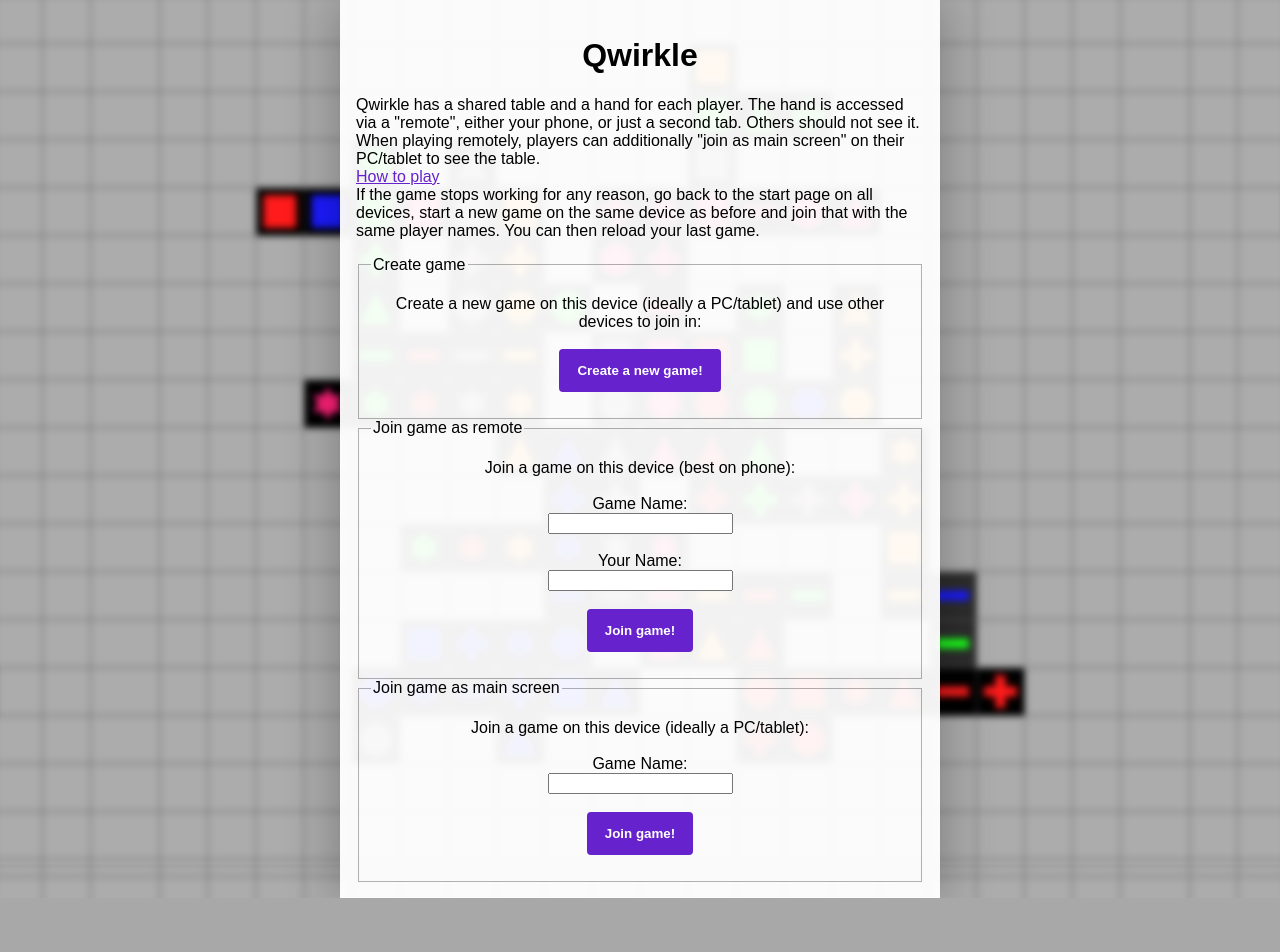
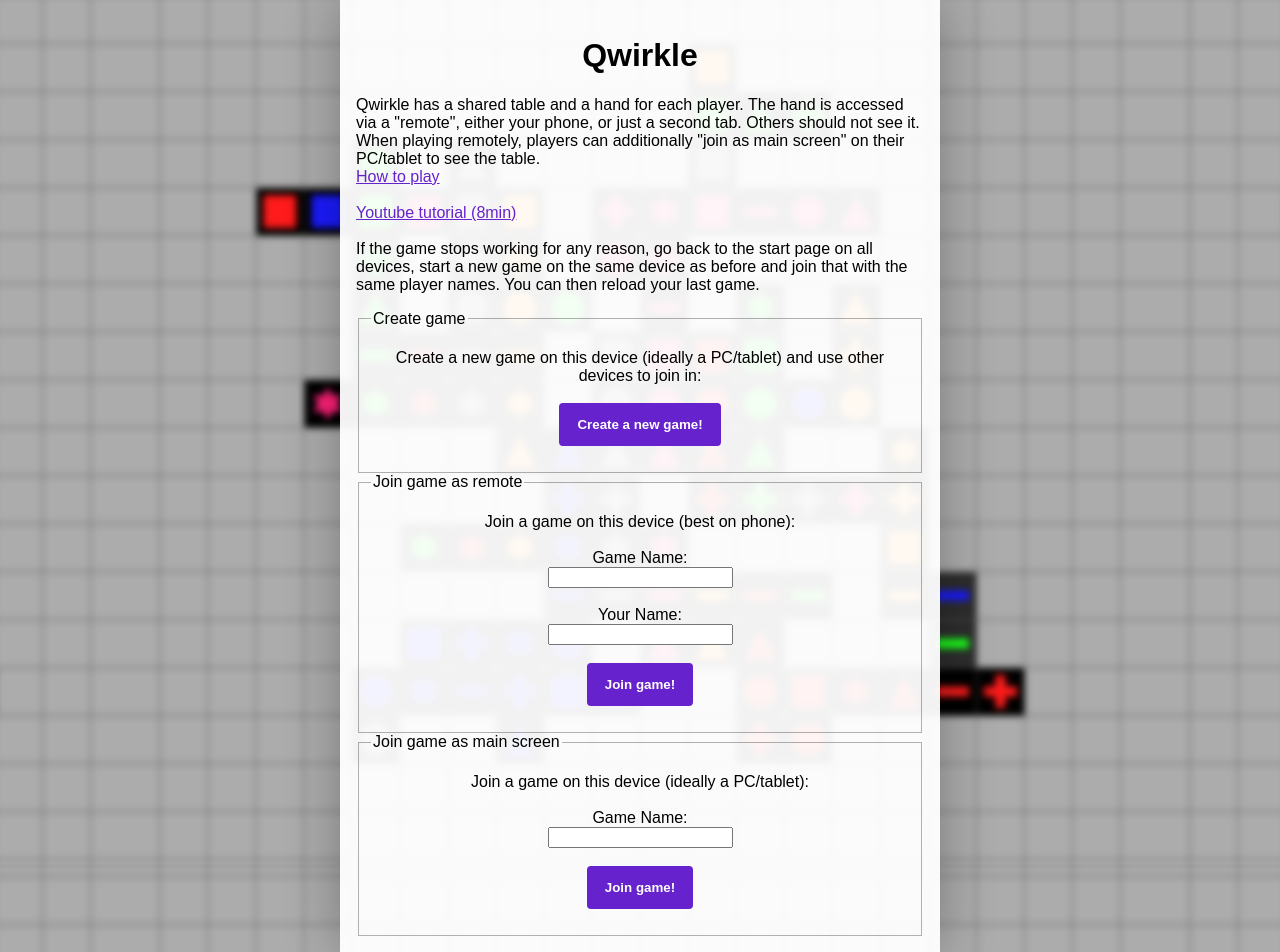
Before and after one commit to lulebe/qwirkle-online-local, a Node project: template views/index.twig in a window 1280 px wide. Before the commit the page ends 898 px from the top, so only its background shows below. Run offline with Node 20 templates, Linux system fonts and the light colour scheme; the template is opened without the code that fills it, so the values that code supplies are empty.

Commit message:
youtube link

```diff
--- a/views/index.twig
+++ b/views/index.twig
@@ -21,7 +21,9 @@ body {
     Others should not see it. When playing remotely, players can additionally "join as main screen" on their PC/tablet to see the table.
     <br>
     <a href="https://www.ultraboardgames.com/qwirkle/game-rules.php">How to play</a>
-    <br>
+    <br><br>
+    <a href="https://www.youtube.com/watch?v=xd0fo1wYbOw">Youtube tutorial (8min)</a>
+    <br><br>
     If the game stops working for any reason, go back to the start page on all devices,
     start a new game on the same device as before and join that with the same player names.
     You can then reload your last game.
```
